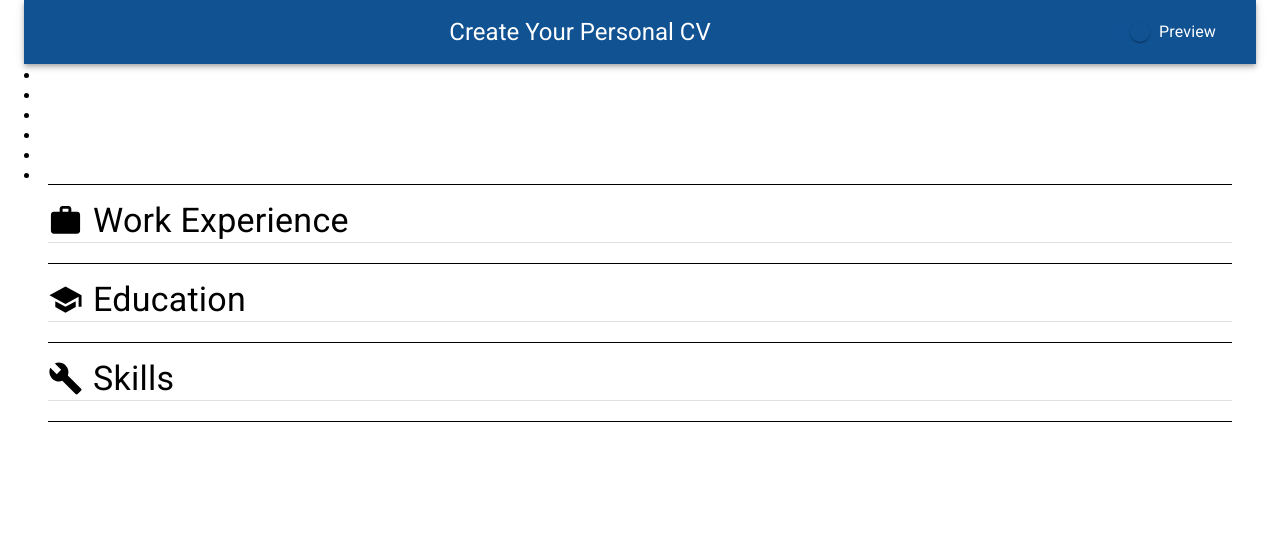
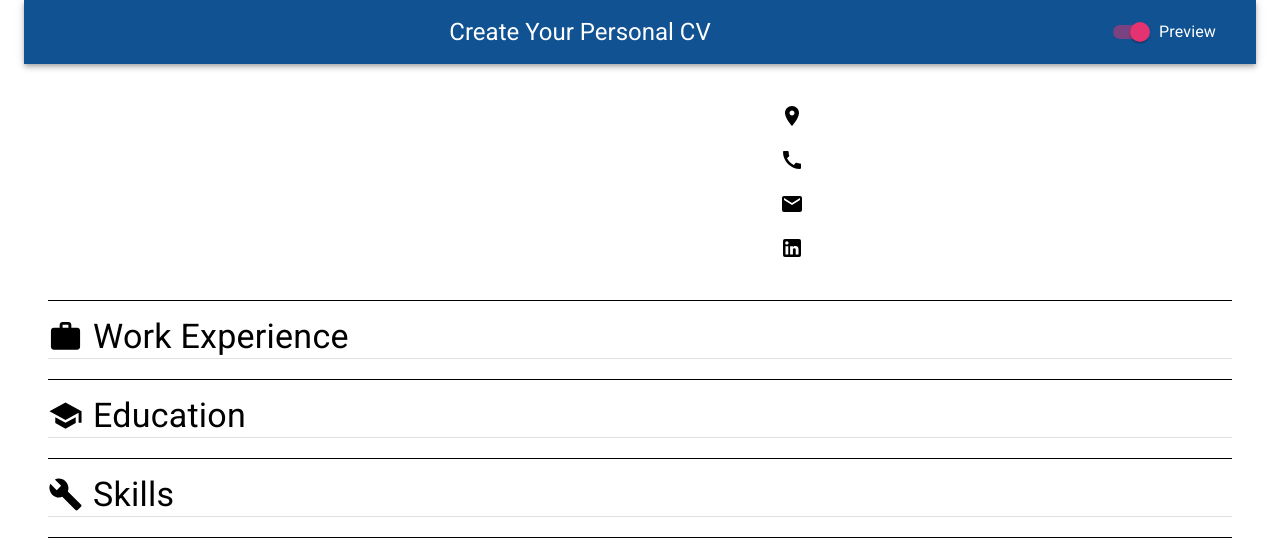
Before and after one commit to lazirpascual/cv-builder, a React (Create React App) app: page / in a window 1280 px wide. Both pictures are taken after a click on the label "Preview". Shown: the top 556 px of the page. Built offline with nearby package versions, Linux system fonts and the light colour scheme.

Commit message:
fix personal info styling

```diff
--- a/src/components/Header.js
+++ b/src/components/Header.js
@@ -17,7 +17,7 @@ const useStyles = makeStyles((theme) => ({
 
 const Header = () => {
   const classes = useStyles();
-  const { build, toggleBuild } = useContext(BuildContext);
+  const { toggleBuild } = useContext(BuildContext);
 
   return (
     <div>
@@ -29,7 +29,7 @@ const Header = () => {
           <FormControlLabel
             className={classes.switch}
             onChange={toggleBuild}
-            control={<Switch />}
+            control={<Switch color="primary" />}
             label="Preview"
           />
         </Toolbar>
--- a/src/components/personal-info/PersonalInfo.js
+++ b/src/components/personal-info/PersonalInfo.js
@@ -4,11 +4,11 @@ import MainInfo from "./MainInfo";
 import SecondaryInfo from "./SecondaryInfo";
 import { BuildContext } from "../../contexts/BuildContext";
 import { PersonalInfoContext } from "../../contexts/PersonalInfoContext";
+import PersonalInfoList from "./PersonalInfoList";
 
 // Material-UI import
 import { Container } from "@material-ui/core";
 import { makeStyles } from "@material-ui/core";
-import PersonalInfoList from "./PersonalInfoList";
 
 const useStyles = makeStyles((theme) => ({
   field: {
@@ -41,7 +41,9 @@ const PersonalInfo = () => {
   const [linkedIn, setLinkedIn] = useState("");
 
   useEffect(() => {
-    saveInput(name, biography, address, phone, email, linkedIn);
+    return !build
+      ? saveInput(name, biography, address, phone, email, linkedIn)
+      : null;
   }, [build]);
 
   return build ? (
--- a/src/components/personal-info/PersonalInfoList.js
+++ b/src/components/personal-info/PersonalInfoList.js
@@ -1,18 +1,71 @@
 import React, { useContext } from "react";
 import { PersonalInfoContext } from "../../contexts/PersonalInfoContext";
 
+// Material-UI import
+import { Grid } from "@material-ui/core";
+import { Typography } from "@material-ui/core";
+import { makeStyles } from "@material-ui/core";
+import LocationOnIcon from "@material-ui/icons/LocationOn";
+import CallIcon from "@material-ui/icons/Call";
+import EmailIcon from "@material-ui/icons/Email";
+import LinkedInIcon from "@material-ui/icons/LinkedIn";
+
+const useStyles = makeStyles((theme) => ({
+  field: {
+    padding: 20,
+  },
+  spacing: {
+    marginLeft: 100,
+  },
+  large: {
+    width: theme.spacing(17),
+    height: theme.spacing(17),
+    marginTop: 20,
+    marginRight: 10,
+  },
+  switch: {
+    marginTop: 20,
+    marginLeft: 11,
+    marginBottom: 20,
+  },
+  icon: {
+    margin: 20,
+  },
+}));
+
 const PersonalInfoList = () => {
+  const classes = useStyles();
   const { personalInfo } = useContext(PersonalInfoContext);
 
   return (
-    <div>
-      <li>{personalInfo.name}</li>
-      <li>{personalInfo.biography}</li>
-      <li>{personalInfo.address}</li>
-      <li>{personalInfo.phone}</li>
-      <li>{personalInfo.email}</li>
-      <li>{personalInfo.linkedIn}</li>
-    </div>
+    <Grid container direction="row" alignItems="center">
+      <Grid item xs={6} md={6} lg={6} className={classes.field}>
+        <Typography className={classes.switch} variant="h4">
+          {personalInfo.name}
+        </Typography>
+        <Typography className={classes.switch} variant="body1">
+          {personalInfo.biography}
+        </Typography>
+      </Grid>
+      <Grid item xs={6} md={6} lg={6} className={classes.field}>
+        <Grid container className={classes.icon}>
+          <LocationOnIcon className={classes.spacing} />
+          <Typography>{personalInfo.address}</Typography>
+        </Grid>
+        <Grid container className={classes.icon}>
+          <CallIcon className={classes.spacing} />
+          <Typography>{personalInfo.phone}</Typography>
+        </Grid>
+        <Grid container className={classes.icon}>
+          <EmailIcon className={classes.spacing} />
+          <Typography>{personalInfo.email}</Typography>
+        </Grid>
+        <Grid container className={classes.icon}>
+          <LinkedInIcon className={classes.spacing} />
+          <Typography>{personalInfo.linkedIn}</Typography>
+        </Grid>
+      </Grid>
+    </Grid>
   );
 };
 
--- a/src/components/personal-info/SecondaryInfo.js
+++ b/src/components/personal-info/SecondaryInfo.js
@@ -1,4 +1,4 @@
-import React, { useContext } from "react";
+import React from "react";
 
 // Material-UI import
 import TextField from "@material-ui/core/TextField";
@@ -8,7 +8,6 @@ import CallIcon from "@material-ui/icons/Call";
 import EmailIcon from "@material-ui/icons/Email";
 import LinkedInIcon from "@material-ui/icons/LinkedIn";
 import { makeStyles } from "@material-ui/core";
-import { PersonalInfoContext } from "../../contexts/PersonalInfoContext";
 
 const useStyles = makeStyles({
   icon: {
@@ -28,7 +27,6 @@ const SecondaryInfo = ({
   setLinkedIn,
 }) => {
   const classes = useStyles();
-  const { personalInfo } = useContext(PersonalInfoContext);
 
   return (
     <Grid container direction="column">
--- a/src/contexts/PersonalInfoContext.js
+++ b/src/contexts/PersonalInfoContext.js
@@ -1,9 +1,17 @@
-import React, { useState, createContext } from "react";
+import React, { useState, createContext, useEffect } from "react";
 
 export const PersonalInfoContext = createContext();
 
 const PersonalInfoContextProvider = (props) => {
   const [personalInfo, setPersonalInfo] = useState({});
+
+  useEffect(() => {
+    setPersonalInfo(JSON.parse(localStorage.getItem("personalInfo")) || []);
+  }, []);
+
+  useEffect(() => {
+    localStorage.setItem("personalInfo", JSON.stringify(personalInfo));
+  }, [personalInfo]);
 
   const saveInput = (name, biography, address, phone, email, linkedIn) => {
     setPersonalInfo({
```
